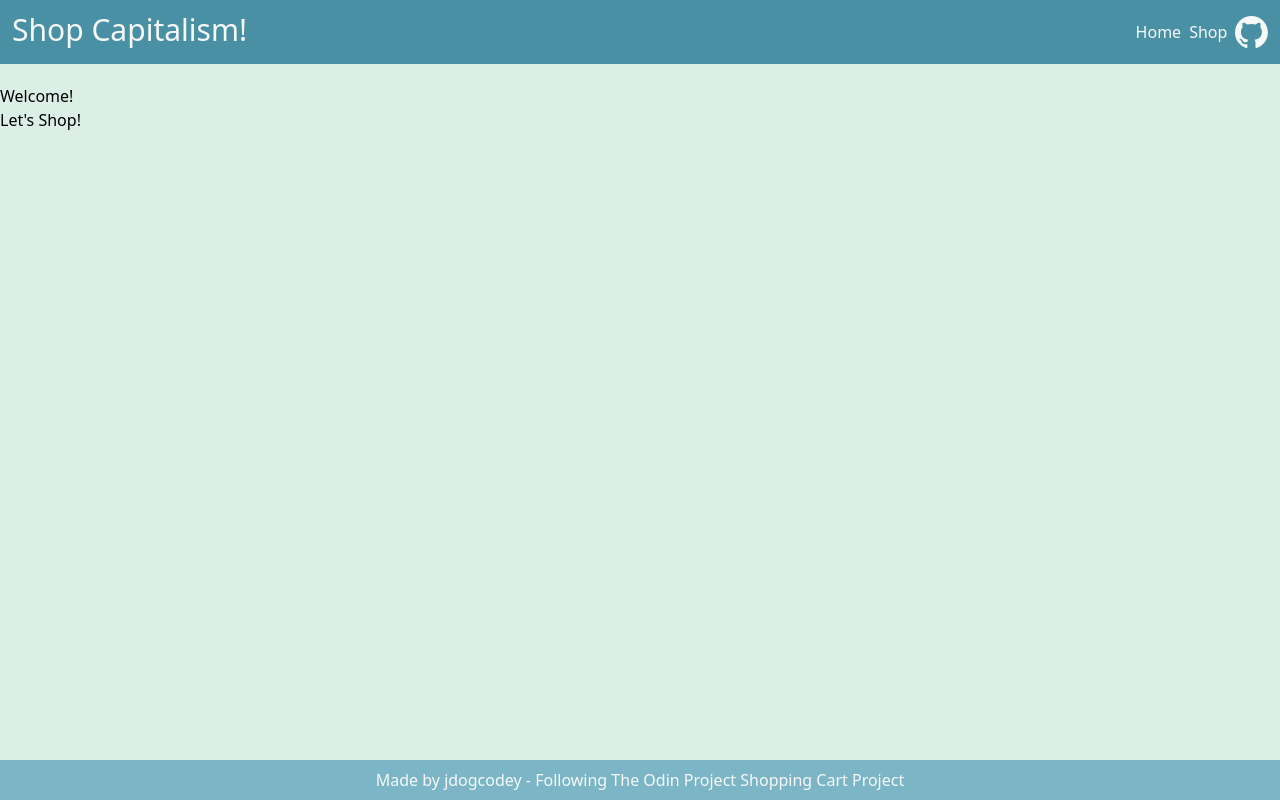
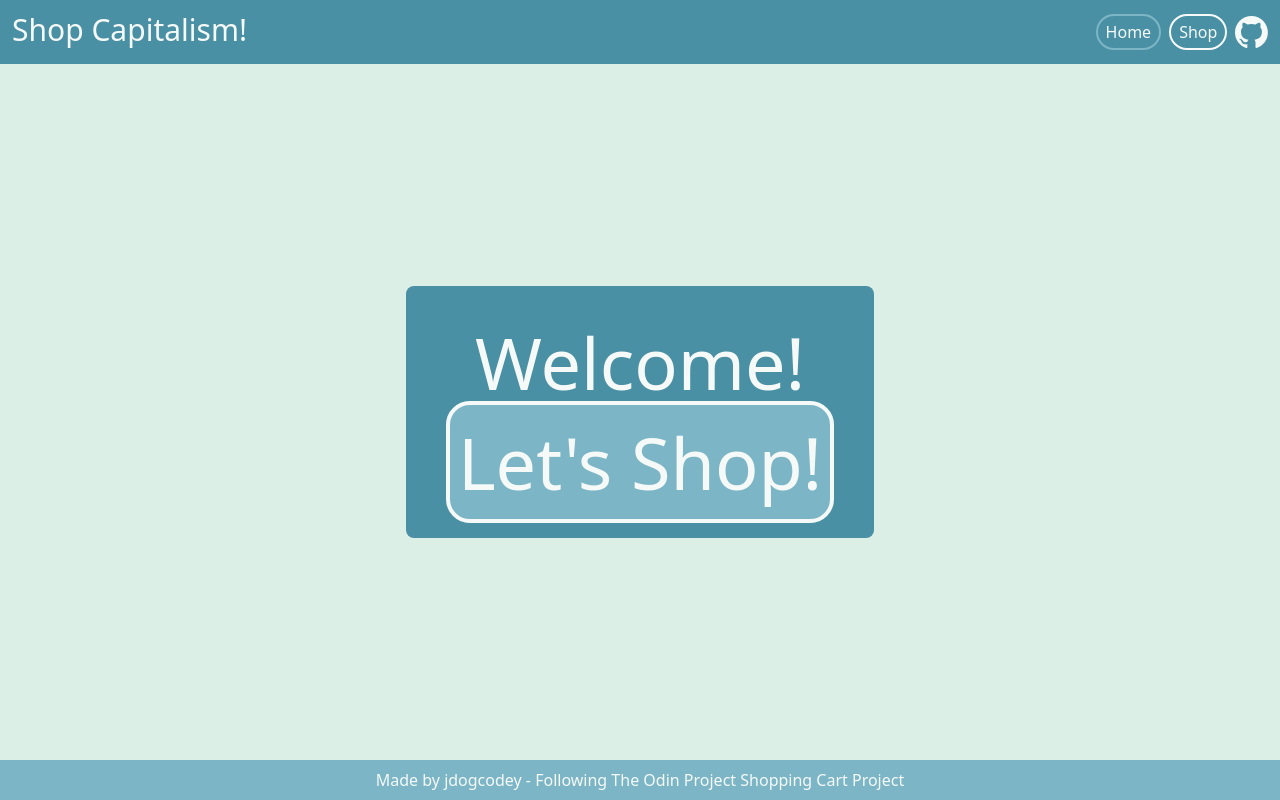
Before and after one commit to jdogcodey/shopping-cart, a React (Vite) app: page / in a window 1280 px wide. Built offline with nearby package versions, Linux system fonts and the light colour scheme.

Commit message:
feat: basic home design done

```diff
--- a/src/index.css
+++ b/src/index.css
@@ -5,3 +5,7 @@
 body {
   @apply bg-[#dcefe7] min-h-screen;
 }
+
+.active {
+  @apply border-[#7cb6c6];
+}
--- a/src/routes/Header.jsx
+++ b/src/routes/Header.jsx
@@ -3,11 +3,11 @@ import githubLogo from '../assets/github-mark.svg';
 
 export default function Header() {
     return (
-        <header className="flex flex-row justify-between p-3 h-16 mb-5 bg-[#4a90a4] text-[#f5f9f7]">
+        <header className="flex flex-row justify-between p-3 h-16 bg-[#4a90a4] text-[#f5f9f7]">
             <h1 className="text-3xl items-center">Shop Capitalism!</h1>
             <nav className="flex flex-row items-center h-10">
-                <NavLink to={'/'} className={({isActive, isPending}) => `mr-2 ${isActive ? 'active' : isPending ? 'pending' : ''}`}>Home</NavLink>
-                <NavLink to={'/shopping'} className={({isActive, isPending}) => `mr-2 ${isActive ? 'active' : isPending ? 'pending' : ''}`}>Shop</NavLink>
+                <NavLink to={'/'} className={({isActive, isPending}) => `mr-2 border-solid border-[#f5f9f7] border-2 p-1 rounded-3xl pl-2 pr-2 ${isActive ? 'active' : isPending ? 'pending' : ''}`}>Home</NavLink>
+                <NavLink to={'/shopping'} className={({isActive, isPending}) => `mr-2 border-solid border-[#f5f9f7] border-2 p-1 rounded-3xl pl-2 pr-2 ${isActive ? 'active' : isPending ? 'pending' : ''}`}>Shop</NavLink>
                 <a className="h-10 flex items-center align-middle" href="https://github.com/jdogcodey"><img className="h-8" src={githubLogo} alt="Github Logo"/></a>
             </nav>
         </header>
--- a/src/routes/Homepage.jsx
+++ b/src/routes/Homepage.jsx
@@ -1,8 +1,10 @@
 import { Link } from 'react-router-dom';
 
 export default function Homepage() {
-    return <main>
-        <p>Welcome!</p>
-        <Link to='/shopping'>Let&apos;s Shop!</Link>
+    return <main className='m-2 flex flex-col items-center justify-center flex-grow'>
+        <div className='bg-[#4a90a4] p-10 rounded-lg text-7xl text-center'>
+            <p className='mb-7 text-[#f5f9f7]'>Welcome!</p>
+            <Link to='/shopping' className='border-4 rounded-3xl border-solid border-[#f5f9f7] hover:border-[#7cb6c6] p-2 text-[#f5f9f7] hover:text-[#7cb6c6] bg-[#7cb6c6] hover:bg-[#f5f9f7]'>Let&apos;s Shop!</Link>
+        </div>
     </main>
 }
--- a/src/routes/Root.jsx
+++ b/src/routes/Root.jsx
@@ -69,7 +69,7 @@ export default function Root() {
     return (
     <div className="flex flex-col min-h-screen">
         <Header />
-        <div className="flex-1">
+        <div className="flex-1 flex">
             <Outlet context={{shoppingCart, addToCart, removeFromCart, changeCountInCart, itemInCart, noInCart}}/>
         </div>
 
```
